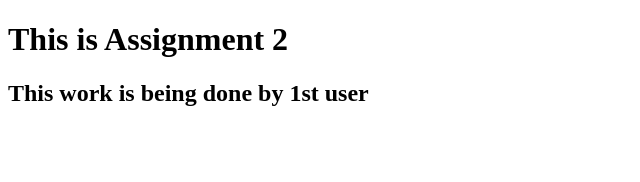
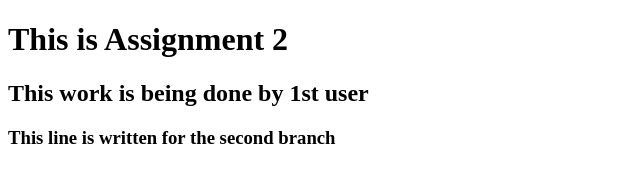
Before and after one commit to bilalkhan219/Assignment2_SP, a plain HTML site: page index.html in a window 1280 px wide. Shown: the whole page, without its empty margins (0-640 px from the left). Drawn offline with Linux system fonts and the light colour scheme.

Commit message:
commit from branch 2

```diff
--- a/index.html
+++ b/index.html
@@ -10,5 +10,6 @@
 <body>
     <h1>This is Assignment 2</h1>
     <h2>This work is being done by 1st user</h2>
+    <h3>This line is written for the second branch</h3>
 </body>
 </html>
```
